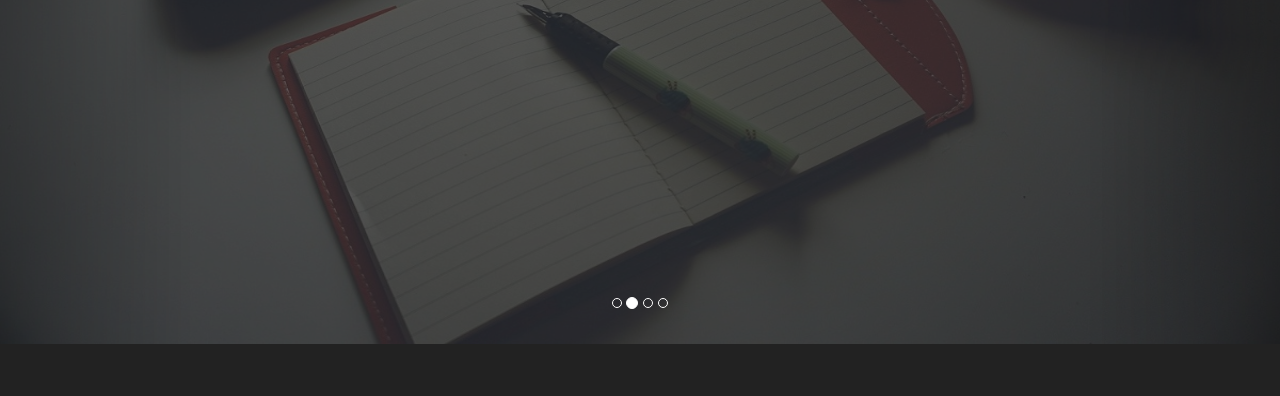
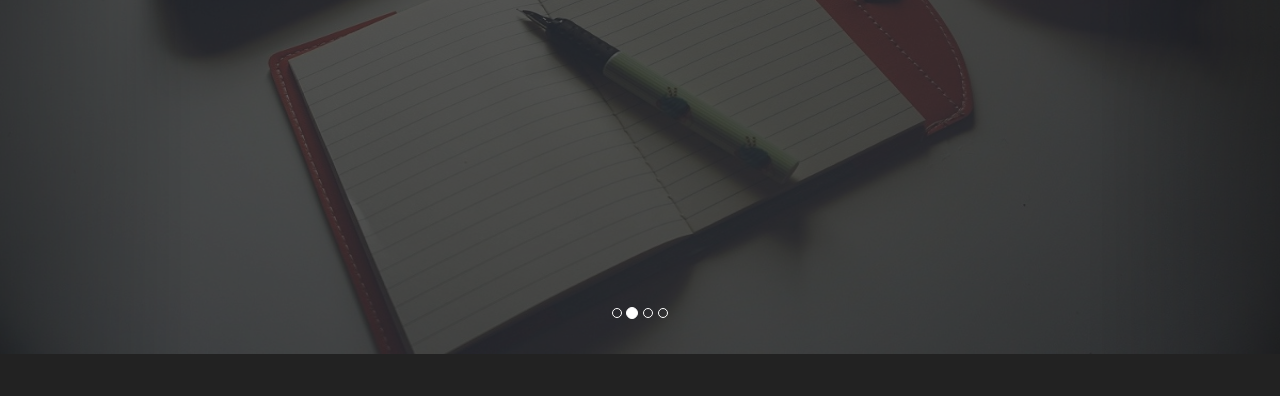
Before and after one commit to OsamaSaleh09/brand, a plain HTML site: page index.html in a window 1280 px wide. Shown: the part 446-842 px from the top of the page. Drawn offline with Linux system fonts and the light colour scheme.

Commit message:
Update style.css

```diff
--- a/css/style.css
+++ b/css/style.css
@@ -134,7 +134,7 @@ h2,.h2 {
 }
 /*end navbar*/
 /*start carousel*/
-.carousel-inner > .item {width: 100%; height: calc(100vh - 60px)}
+.carousel-inner > .item {width: 100%; height: calc(100vh - 50px)}
 .carousel-inner .item-mian::before {
     content: "";
     width: 100%;
```
